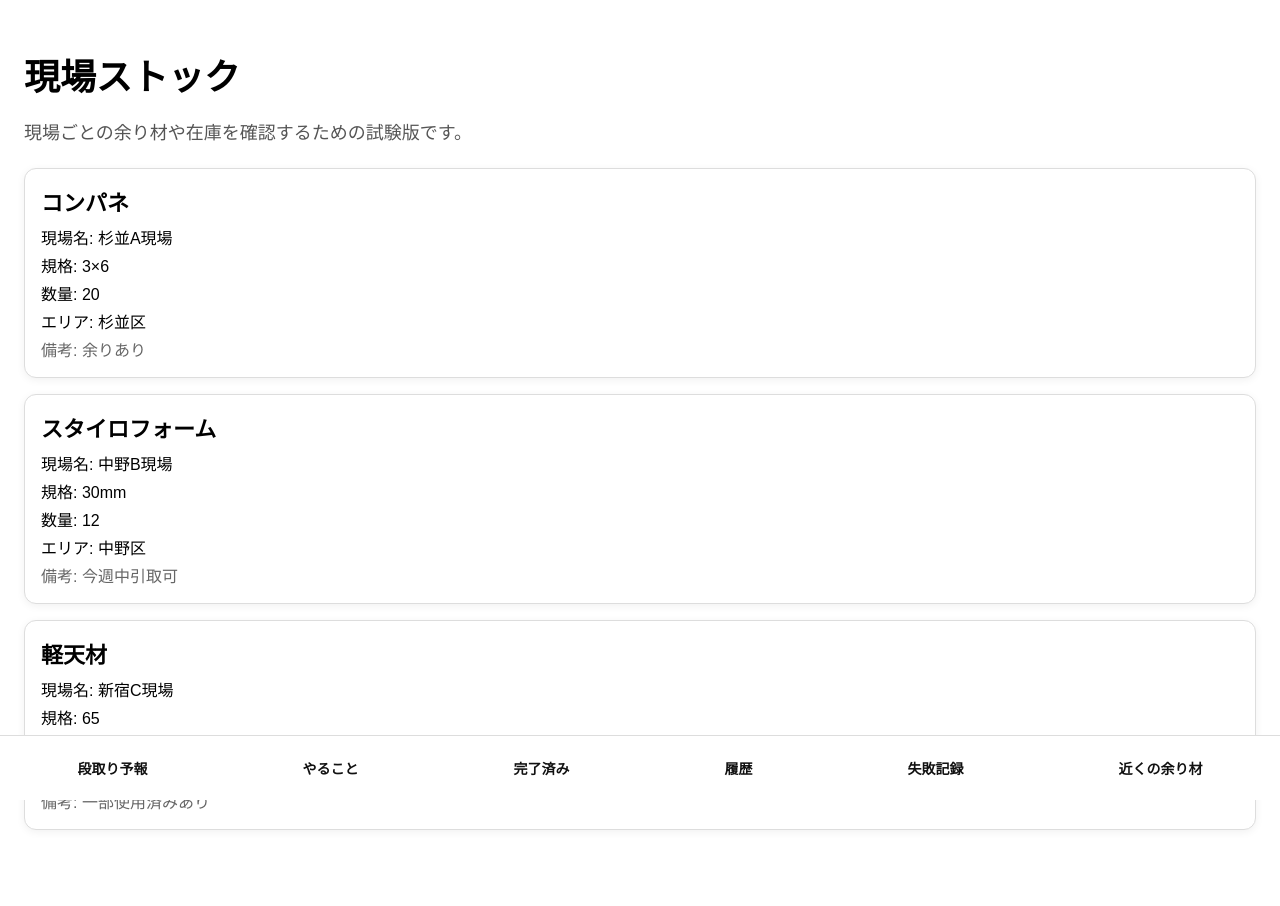
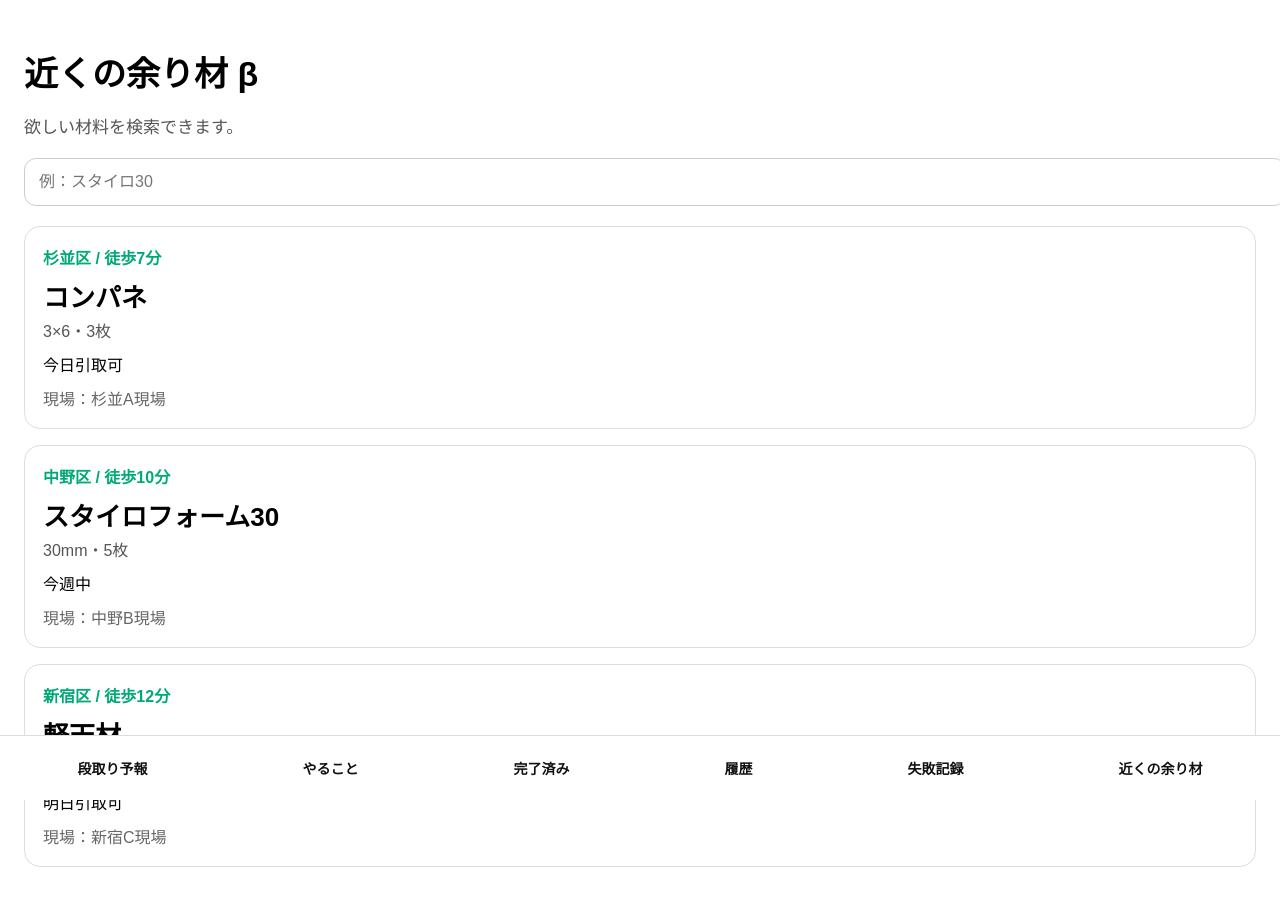
Before and after one commit to yohaku-app/yohaku, a Next.js app: page /stock in a window 1280 px wide. Shown: the top 906 px of the page. Built offline with nearby package versions, Linux system fonts and the light colour scheme.

Commit message:
add stock search feature

```diff
--- a/app/stock/page.tsx
+++ b/app/stock/page.tsx
@@ -1,69 +1,96 @@
+"use client";
+import { useState } from "react";
+
 export default function StockPage() {
+  const [search, setSearch] = useState("");
+
   const stockItems = [
     {
       site: "杉並A現場",
+      area: "杉並区",
+      distance: "徒歩7分",
       material: "コンパネ",
       spec: "3×6",
-      quantity: 20,
-      area: "杉並区",
+      quantity: "3枚",
+      pickup: "今日引取可",
       note: "余りあり",
     },
     {
       site: "中野B現場",
-      material: "スタイロフォーム",
+      area: "中野区",
+      distance: "徒歩10分",
+      material: "スタイロフォーム30",
       spec: "30mm",
-      quantity: 12,
-      area: "中野区",
-      note: "今週中引取可",
+      quantity: "5枚",
+      pickup: "今週中",
+      note: "屋内保管",
     },
     {
       site: "新宿C現場",
+      area: "新宿区",
+      distance: "徒歩12分",
       material: "軽天材",
       spec: "65",
-      quantity: 30,
-      area: "新宿区",
+      quantity: "30本",
+      pickup: "明日引取可",
       note: "一部使用済みあり",
     },
   ];
 
+  const filteredItems = stockItems.filter((item) =>
+    item.material.toLowerCase().includes(search.toLowerCase())
+  );
+
   return (
     <main style={{ padding: 24, paddingBottom: 100 }}>
-      <h1 style={{ fontSize: 36, marginBottom: 12 }}>現場ストック</h1>
+      <h1 style={{ fontSize: 34, marginBottom: 8 }}>近くの余り材 β</h1>
 
-      <p style={{ fontSize: 18, color: "#555", marginBottom: 24 }}>
-        現場ごとの余り材や在庫を確認するための試験版です。
+      <p style={{ fontSize: 17, color: "#555", marginBottom: 20 }}>
+        欲しい材料を検索できます。
       </p>
 
+      <input
+        type="text"
+        placeholder="例：スタイロ30"
+        value={search}
+        onChange={(e) => setSearch(e.target.value)}
+        style={{
+          width: "100%",
+          padding: 14,
+          fontSize: 16,
+          borderRadius: 12,
+          border: "1px solid #ccc",
+          marginBottom: 20,
+        }}
+      />
+
       <div style={{ display: "grid", gap: 16 }}>
-        {stockItems.map((item, index) => (
+        {filteredItems.map((item, index) => (
           <div
             key={index}
             style={{
               border: "1px solid #ddd",
-              borderRadius: 12,
-              padding: 16,
+              borderRadius: 16,
+              padding: 18,
               background: "#fff",
-              boxShadow: "0 2px 8px rgba(0,0,0,0.06)",
             }}
           >
-            <div style={{ fontSize: 22, fontWeight: "bold", marginBottom: 8 }}>
+            <div style={{ color: "#0a7", fontWeight: "bold" }}>
+              {item.area} / {item.distance}
+            </div>
+
+            <div style={{ fontSize: 26, fontWeight: "bold", marginTop: 8 }}>
               {item.material}
             </div>
 
-            <div style={{ fontSize: 16, marginBottom: 4 }}>
-              現場名: {item.site}
+            <div style={{ color: "#555", marginTop: 4 }}>
+              {item.spec}・{item.quantity}
             </div>
-            <div style={{ fontSize: 16, marginBottom: 4 }}>
-              規格: {item.spec}
-            </div>
-            <div style={{ fontSize: 16, marginBottom: 4 }}>
-              数量: {item.quantity}
-            </div>
-            <div style={{ fontSize: 16, marginBottom: 4 }}>
-              エリア: {item.area}
-            </div>
-            <div style={{ fontSize: 16, color: "#666" }}>
-              備考: {item.note}
+
+            <div style={{ marginTop: 10 }}>{item.pickup}</div>
+
+            <div style={{ marginTop: 10, color: "#666" }}>
+              現場：{item.site}
             </div>
           </div>
         ))}
```
